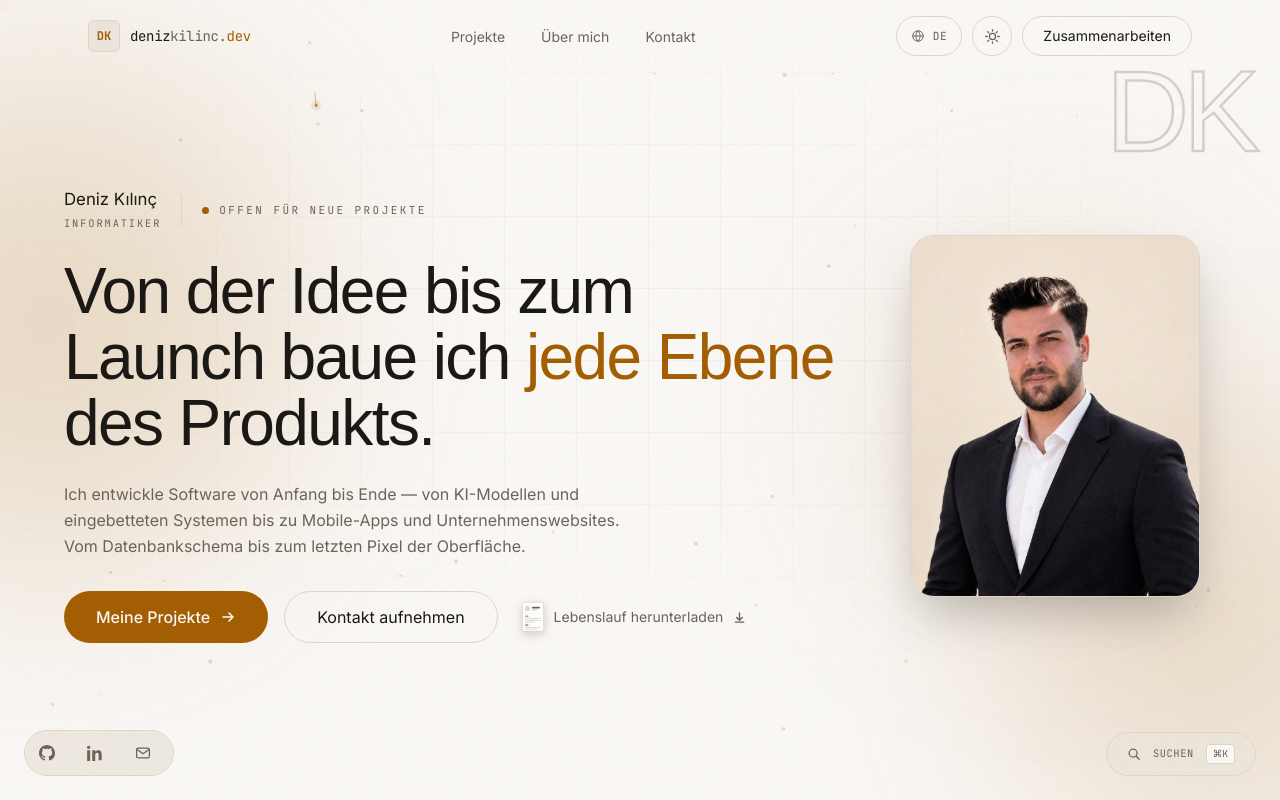
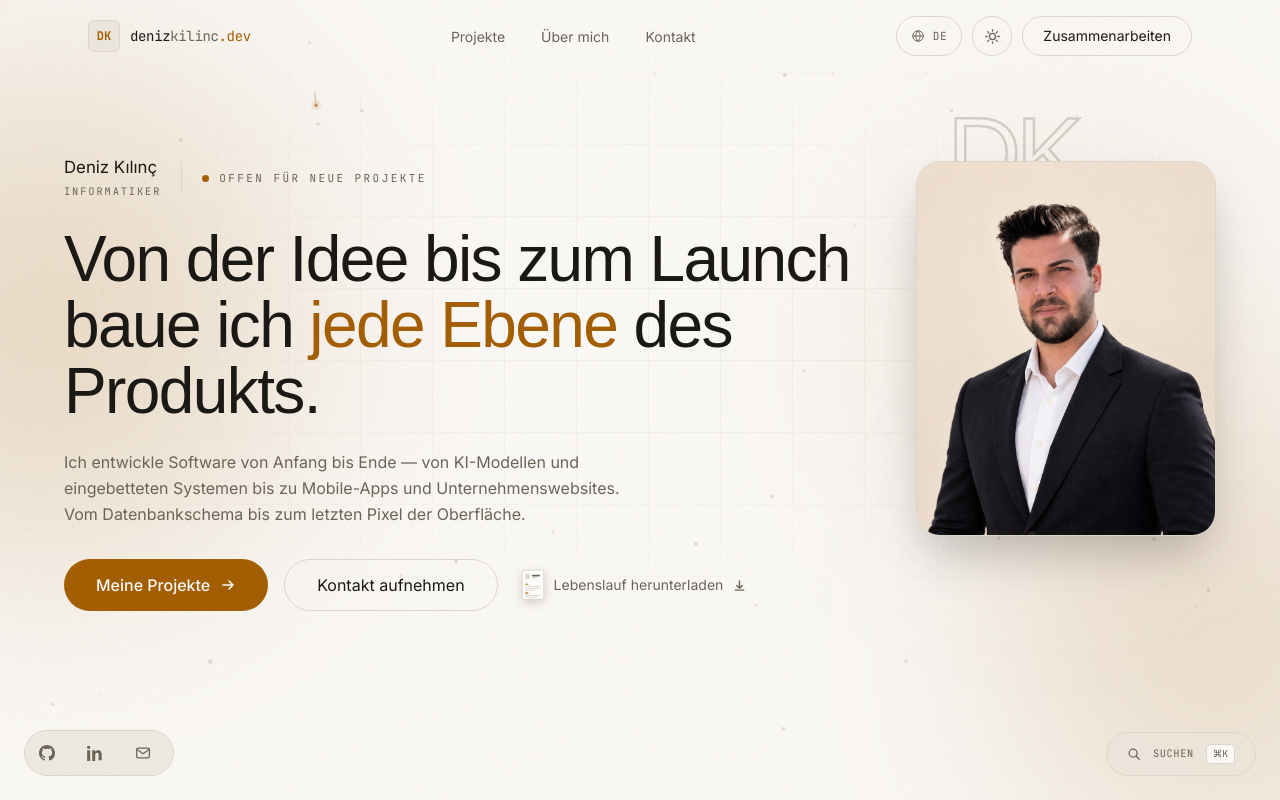
Before and after one commit to denizkilinc2/portfolyo, a Next.js app: page /de in a window 1280 px wide. Shown: the top 800 px of the page. Built offline with nearby package versions, Linux system fonts and the light colour scheme; a web font is replaced by a local one.

Commit message:
Hero hizalama, monogram konumu ve yatay taşma düzeltildi

```diff
--- a/app/globals.css
+++ b/app/globals.css
@@ -122,6 +122,8 @@
   -webkit-text-size-adjust: 100%;
   scrollbar-color: var(--line) var(--ink);
   scrollbar-width: thin;
+  /* Arka plan katmanları asla yatay kaydırma yaratmasın */
+  overflow-x: hidden;
 }
 
 body {
@@ -571,17 +573,19 @@
    14. KÖŞE MONOGRAMI
    Portre hero'ya girdikten sonra monogram
    sağ üste çekildi: daha küçük, daha soluk.
-   Portrenin arkasında kalmaması için yukarıda.
+   right yerine left kullanılıyor — sağa yaslama
+   sayfada yatay taşma yaratıyordu.
    ============================================ */
 .monogram-kose {
-  right: 2%;
-  top: 8%;
+  right: auto;
+  left: 74%;
+  top: 14%;
   transform: none;
-  font-size: clamp(6rem, 9vw, 11rem);
+  font-size: clamp(5.5rem, 8vw, 10rem);
 }
 
 .monogram-kose .monogram-taban {
-  opacity: 0.16;
+  opacity: 0.15;
 }
 
 .monogram-kose .monogram-akim {
--- a/components/Hero.tsx
+++ b/components/Hero.tsx
@@ -33,11 +33,11 @@
   ];
 
   return (
-    <section className="relative flex min-h-dvh items-center overflow-hidden px-6 pb-20 pt-28">
+    <section className="relative flex min-h-dvh items-center overflow-hidden px-6 pb-36 pt-28">
       {/* --- Arka plan katmanları --- */}
       <div className="grid-bg pointer-events-none absolute inset-0 opacity-25" />
 
-      {/* DK monogramı — sağ üstte, küçük ve soluk */}
+      {/* DK monogramı — portrenin üstünde, köşede */}
       <div className="monogram monogram-kose hidden xl:grid" aria-hidden="true">
         <span className="monogram-taban">DK</span>
         <span className="monogram-akim">DK</span>
@@ -49,7 +49,8 @@
       <div className="glow bottom-[-5%] right-[-10%] h-96 w-96 opacity-[0.08]" />
 
       {/* --- İçerik: solda metin, sağda portre --- */}
-      <div className="relative mx-auto grid w-full max-w-6xl gap-10 lg:grid-cols-[1fr_290px] lg:items-center lg:gap-16 lg:pr-4">
+      {/* items-start ile üstleri hizalanıyor, sütun genişliği dengeli */}
+      <div className="relative mx-auto grid w-full max-w-6xl gap-10 lg:grid-cols-[1fr_300px] lg:items-start lg:gap-14">
         {/* ---------- SOL: metin ---------- */}
         <div>
           {/* Kimlik satırı */}
@@ -122,13 +123,14 @@
         </div>
 
         {/* ---------- SAĞ: büyük portre ---------- */}
-        <div className="rise d-3 order-first mx-auto w-full max-w-[240px] lg:order-last lg:max-w-none">
+        {/* mt-1 ile "Deniz Kılınç" satırıyla üstü hizalanıyor */}
+        <div className="rise d-3 order-first mx-auto w-full max-w-[240px] lg:order-last lg:mt-1 lg:max-w-none">
           <Portre yakindaMetin={s.hakkimda.fotografYakinda} boyut="buyuk" />
         </div>
       </div>
 
       {/* --- Alan bazlı teknoloji şeridi: tam genişlik, en altta --- */}
-      <div className="rise d-5 absolute inset-x-0 bottom-8 hidden px-6 lg:block">
+      <div className="rise d-5 absolute inset-x-0 bottom-10 hidden px-6 lg:block">
         <div className="mx-auto w-full max-w-6xl">
           <div className="hairline" />
           <dl className="mt-5 grid grid-cols-4 gap-x-8">
```
